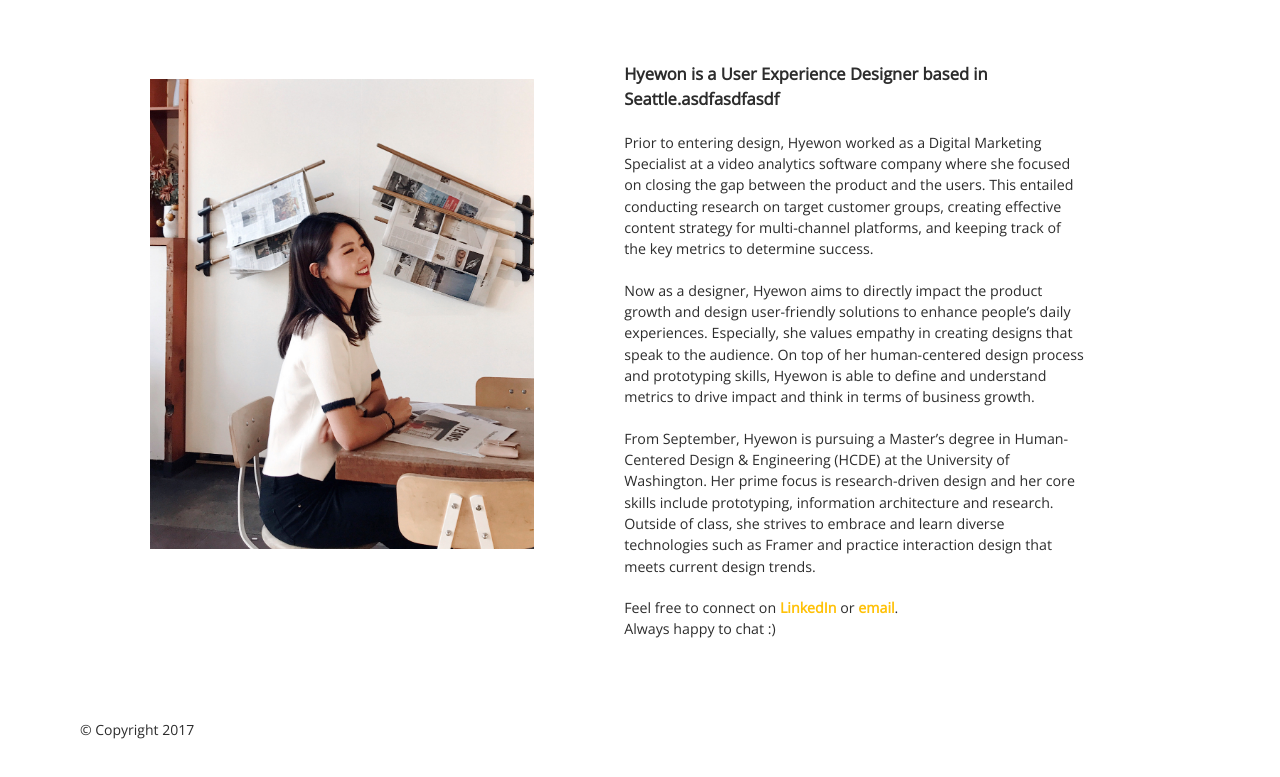
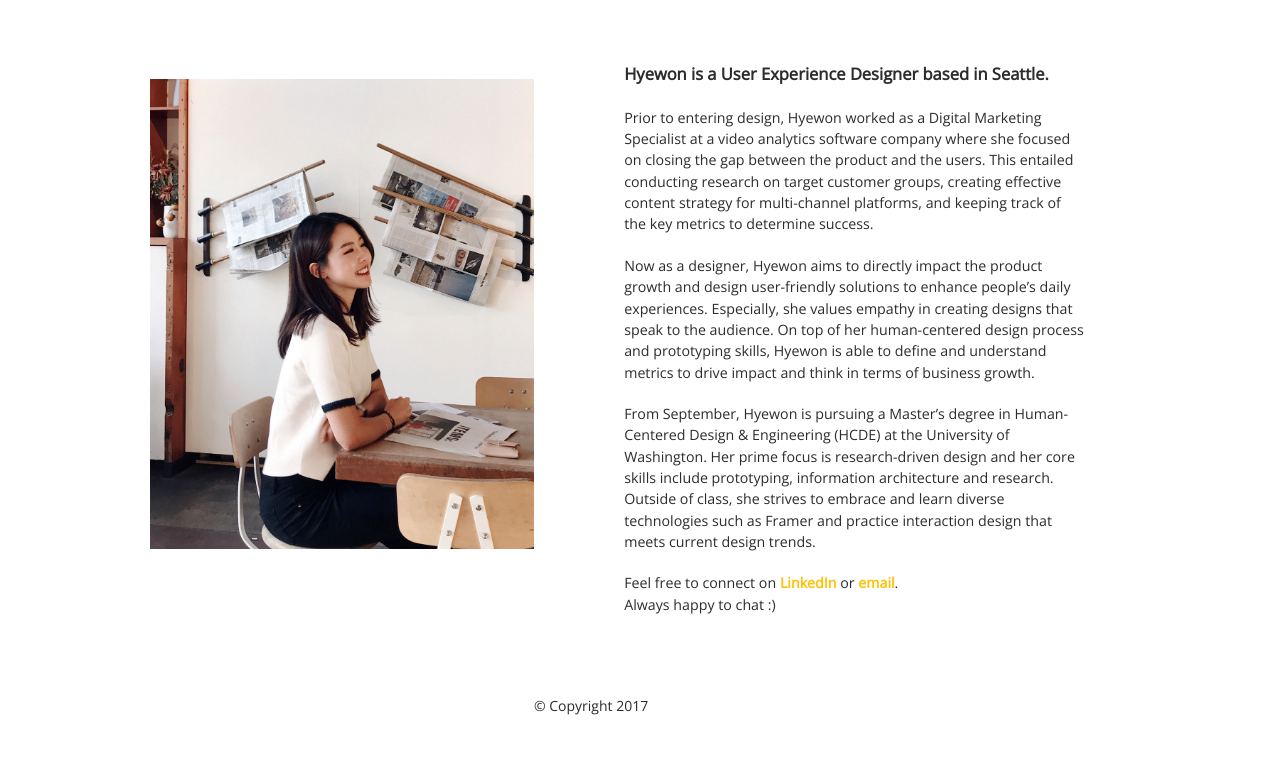
Before and after one commit to hyewons/hyewons.github.io, a plain HTML site: page about.html in a window 1280 px wide. Shown: the part 151-928 px from the top of the page. Drawn offline with nearby package versions, Linux system fonts and the light colour scheme.

Commit message:
Revert "about is changed"
This reverts commit 1fcb828a16be598ebf21eeaf7c572051fabb7bb1.

```diff
--- a/about.html
+++ b/about.html
@@ -72,7 +72,7 @@
             	<div class="profilepic"><img src="img/profile-big.jpg" alt=""/></div>
 
                 <div class="profile-text">
-                	<div class="intro"><p><strong>Hyewon is a User Experience Designer based in Seattle.asdfasdfasdf</strong></p></div>
+                	<div class="intro"><p><strong>Hyewon is a User Experience Designer based in Seattle.</strong></p></div>
 
                 	<p>Prior to entering design, Hyewon worked as a Digital Marketing Specialist at a video analytics software company where she focused on closing the gap between the product and the users. This entailed conducting research on target customer groups, creating effective content strategy for multi-channel platforms, and keeping track of the key metrics to determine success.</p>
 
```
